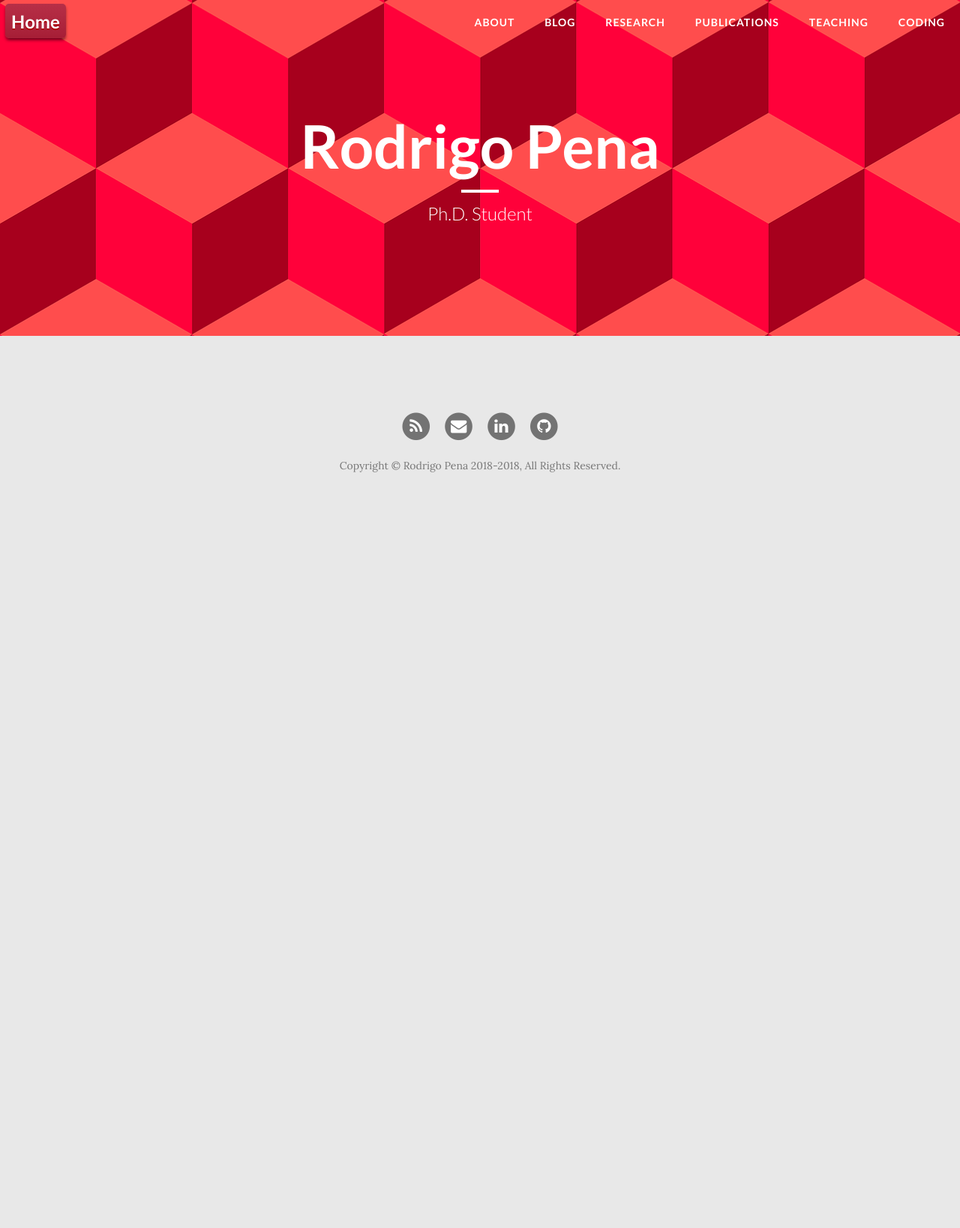
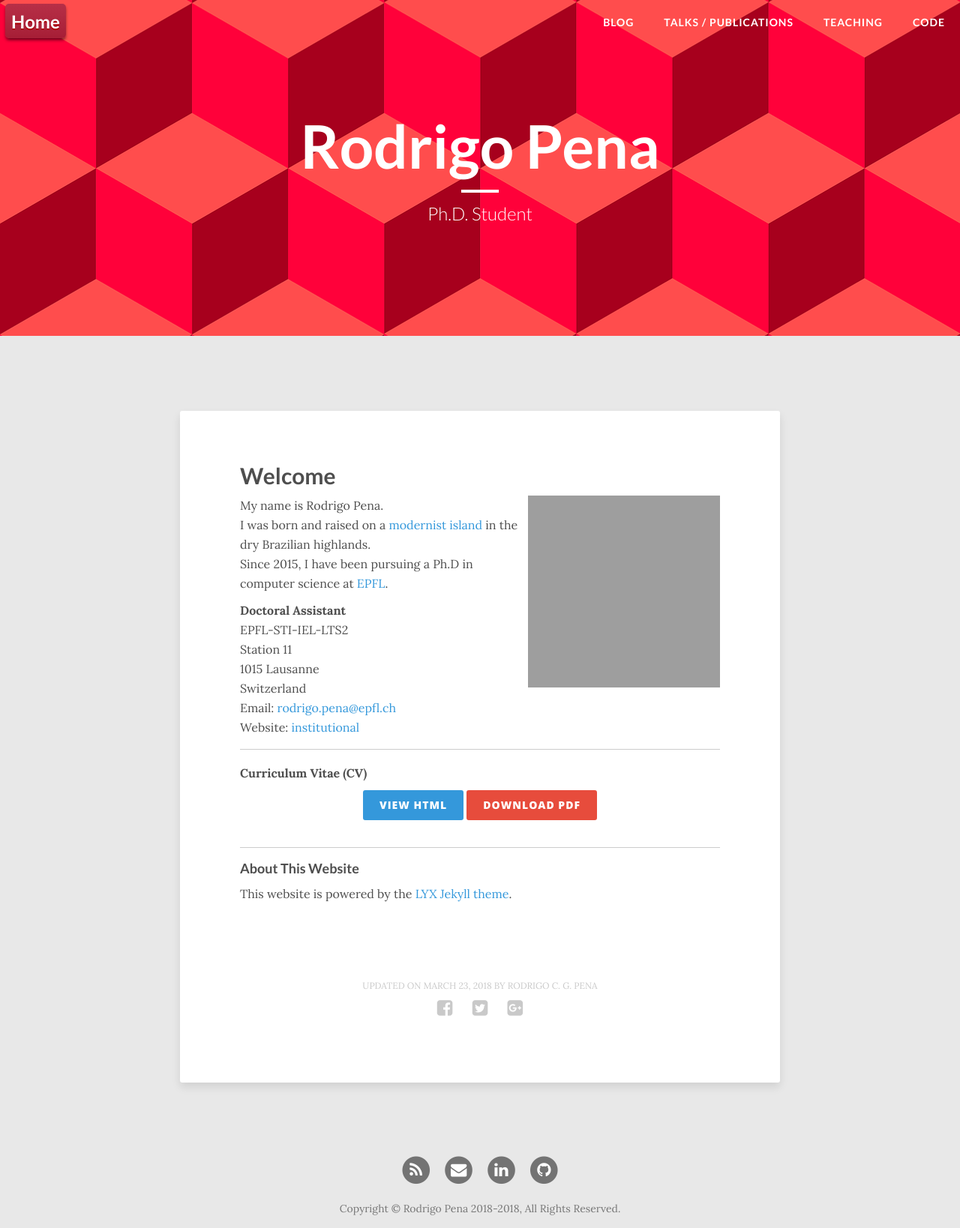
Before and after one commit to rodrigo-pena/rodrigo-pena.github.io, a Jekyll site: the page built from index.md, in a window 1280 px wide. Shown: the whole page at 75% size. Built offline with Jekyll 4.4.1, drawn with Linux system fonts in a browser that asks for light colours; nearby versions of some CDN libraries; some web fonts are replaced; before the commit the page ends 900 px from its top, so only the background shows below that; grey boxes are pictures that could not be loaded.

Commit message:
set About page to Home
I also changed some of the navigation tabs

```diff
--- a/_data/navigation.yml
+++ b/_data/navigation.yml
@@ -1,19 +1,19 @@
 # Menu navigation links
 
-- title:    About
-  url:      /about/
+# - title:    About
+#   url:      /about/
 
 - title:    Blog
   url:      /blog/
 
-- title:    Research
-  url:      /research/
+# - title:    Research
+#   url:      /research/
 
-- title:    Publications
+- title:    Talks / Publications
   url:      /publications/
 
 - title:    Teaching
   url:      /teaching/
 
-- title:    Coding
-  url:      /coding/
+- title:    Code
+  url:      /code/
--- a/coding/index.md
+++ b/code/index.md
@@ -1,6 +1,6 @@
 ---
 layout: page
-title: Coding
+title: Code
 description: Development and contributions
 header-img:
 comments: false
@@ -8,7 +8,7 @@ date: 2018-03-08
 modified: 2018-03-09
 ---
 
-<div markdown="0" style="text-align: center">
+<div markdown="0" style="text-align: left">
     <a href="https://github.com/rodrigo-pena" class="btn btn-info">github</a>
 </div>
 
--- a/index.md
+++ b/index.md
@@ -1,6 +1,53 @@
 ---
-layout: post-index
+layout: page
 description: "Ph.D. Student"
 header-img:
 comments: false
+date: 2018-03-08
+modified: 2018-03-23
 ---
+
+<style type="text/css">
+.image-right {
+  display: block;
+  margin-left: auto;
+  margin-right: auto;
+  float: right;
+}
+
+.image-left {
+  display: block;
+  margin-left: auto;
+  margin-right: auto;
+  float: left;
+}
+</style>
+
+## Welcome
+
+![Gravatar](https://www.gravatar.com/avatar/d6082dc6dc6e58d0b45f2a3363725ca4?s=256&d=identicon){: .image-right} My name is Rodrigo Pena.<br/>
+I was born and raised on a [modernist island](https://en.wikipedia.org/wiki/Bras%C3%ADlia) in the dry Brazilian highlands.<br/>
+Since 2015, I have been pursuing a Ph.D in computer science at [EPFL](https://www.epfl.ch/index.en.html).
+
+**Doctoral Assistant**
+EPFL-STI-IEL-LTS2<br/>
+Station 11<br/>
+1015 Lausanne<br/>
+Switzerland<br/>
+Email: <a href="mailto:{{ site.owner.email }}">{{ site.owner.email }}</a><br/>
+Website: <a href="{{ site.owner.institutional-website }}">institutional</a>
+
+----
+
+**Curriculum Vitae (CV)**
+
+<div markdown="0" style="text-align: center">
+    <a href="{{ site.url }}/CV/" class="btn btn-info">View HTML</a>
+    <a href="{{ site.url }}/downloads/CV.pdf" class="btn btn-danger">Download PDF</a>
+</div>
+
+----
+
+#### About This Website
+
+This website is powered by the [LYX Jekyll theme](https://github.com/liuyxpp/liuyxpp.github.io).
--- a/publications/index.md
+++ b/publications/index.md
@@ -1,6 +1,6 @@
 ---
 layout: page
-title: Publications
+title: Talks / Publications
 description: Papers, posters, presentations
 header-img:
 comments: false
```
